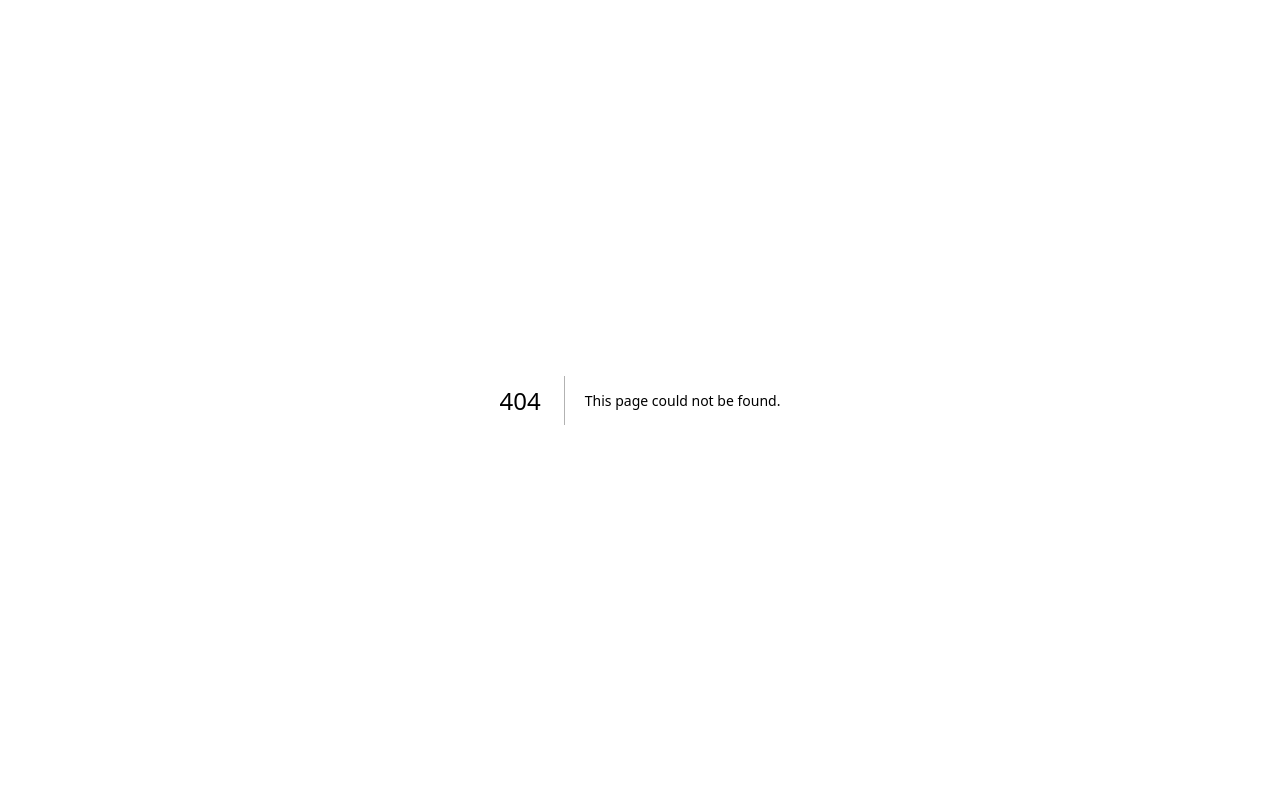
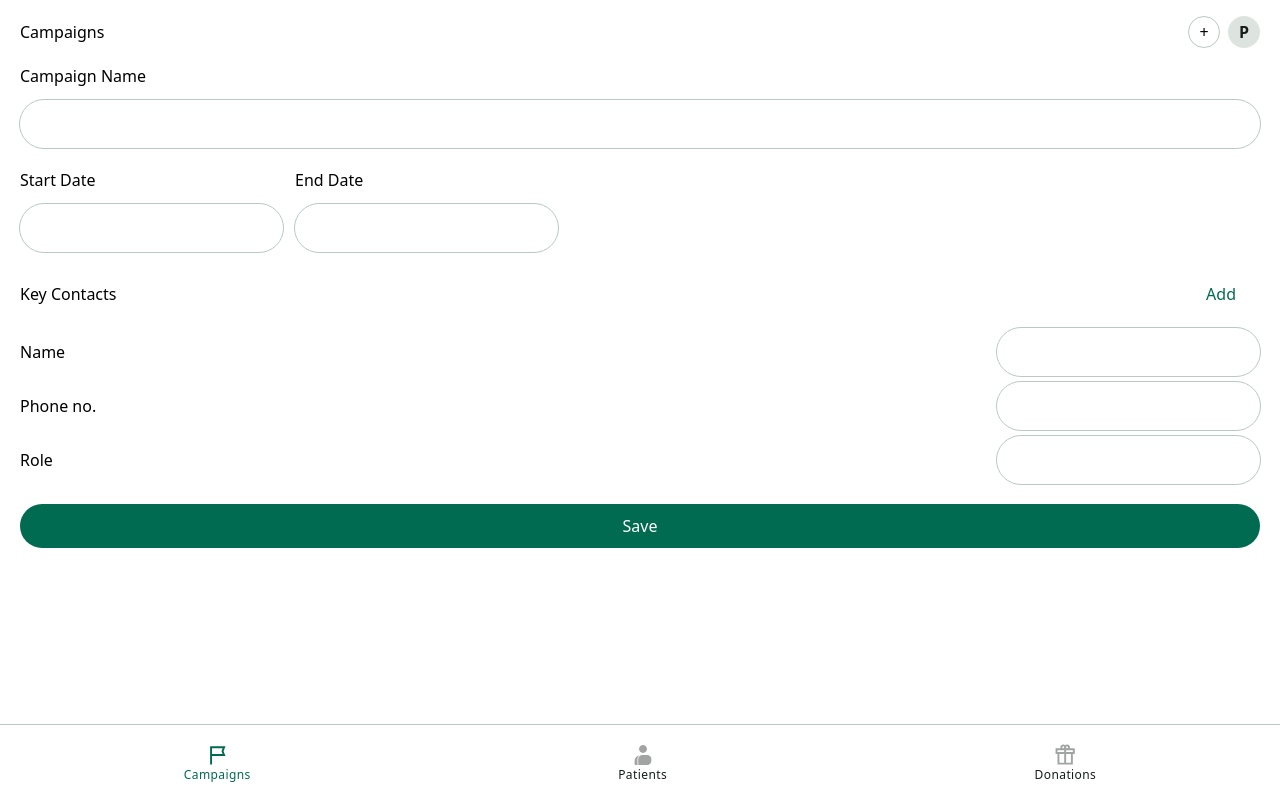
Before and after one commit to niteshsrivats/bmst-thalassemia-prevention, a Next.js app: page /campaigns/create in a window 1280 px wide. Before the commit this address had no page. Built offline with nearby package versions, Linux system fonts and the light colour scheme.

Commit message:
create layout create basic add campaings page minor design tweaks to input component

```diff
--- /dev/null
+++ b/src/app/campaigns/create/page.tsx
@@ -0,0 +1,82 @@
+import { NextPage } from 'next';
+import Link from 'next/link';
+import { Button } from '~/components/base/Button';
+import { Input } from '~/components/base/Input';
+import Typography from '~/components/base/Typography';
+
+const CreateCampaign: NextPage = () => {
+  return (
+    <main>
+      <form action="POST">
+        <div className="space-y-3 pb-5">
+          <Typography type={'label'} size={'medium'}>
+            Campaign Name
+          </Typography>
+          <Input />
+        </div>
+        <div className="space-y-3 pb-5">
+          <div className="flex gap-x-3">
+            <div className="flex flex-col gap-y-3">
+              <Typography type={'label'} size={'medium'}>
+                Start Date
+              </Typography>
+              <Input />
+            </div>
+            <div className="flex flex-col gap-y-3">
+              <Typography type={'label'} size={'medium'}>
+                End Date
+              </Typography>
+              <Input />
+            </div>
+          </div>
+        </div>
+        <div className="space-y-3 pb-5">
+          <div className="flex items-center justify-between">
+            <Typography type={'label'} size={'medium'}>
+              Key Contacts
+            </Typography>
+            {/* TODO needs plus SVG */}
+            <Button className="focus:bg-transparent active:bg-transparent">Add</Button>
+          </div>
+          <div>
+            <div className="flex flex-col gap-y-1.5">
+              <div className="align-center flex justify-between">
+                <div className="flex items-center">
+                  <Typography type={'label'} size={'medium'}>
+                    Name
+                  </Typography>
+                </div>
+                <Input type="text" />
+              </div>
+              <div className="align-center flex justify-between">
+                <div className="flex items-center">
+                  <Typography type={'label'} size={'medium'}>
+                    Phone no.
+                  </Typography>
+                </div>
+                <Input type="number" />
+              </div>
+              <div className="align-center flex justify-between">
+                <div className="flex items-center">
+                  <Typography type={'label'} size={'medium'}>
+                    Role
+                  </Typography>
+                </div>
+                {/* TODO needs to be a select */}
+                <Input />
+              </div>
+            </div>
+          </div>
+        </div>
+        {/* TODO temporary linking, reroute on successful submit to main campaigns page */}
+        <Link passHref href={'/campaigns'}>
+          <Button className="w-full rounded-3xl bg-primary text-white" type="submit">
+            Save
+          </Button>
+        </Link>
+      </form>
+    </main>
+  );
+};
+
+export default CreateCampaign;
--- a/src/app/campaigns/page.tsx
+++ b/src/app/campaigns/page.tsx
@@ -1,63 +1,16 @@
 'use client';
 
 import { NextPage } from 'next';
-import Typography from '~/components/base/Typography';
+import { CampaignCard } from '~/components/CampaignCard';
 import { campaigns } from '~/lib/dummy-data/campaigns';
-import { CampaignCard } from '~/components/CampaignCard';
-import { IconButton } from '~/components/base/IconButton';
-import { useRouter } from 'next/navigation';
-import { ROUTES } from '~/lib/constants/routes';
-import { Button } from '~/components/base/Button';
-import FlagSvg from '~/../public/icons/flag.svg';
-import PatientSvg from '~/../public/icons/patients.svg';
-import DonationsSvg from '~/../public/icons/donations.svg';
 
 const CampaignsPage: NextPage = () => {
-  const router = useRouter();
-
   return (
-    <>
-      <header className={'flex h-16 w-full items-center px-5'}>
-        <Typography type={'title'} size={'large'}>
-          Campaigns
-        </Typography>
-        <div className={'ml-auto flex space-x-2'}>
-          <IconButton onClick={() => router.push(ROUTES.CAMPAIGNS.CREATE)}>+</IconButton>
-          <div
-            className={'flex h-8 w-8 items-center justify-center rounded-full bg-surface-5 font-bold text-on-surface'}
-          >
-            P
-          </div>
-        </div>
-      </header>
-
-      <main className={'space-y-8 px-5 py-4'}>
-        {campaigns.map((c, i) => (
-          <CampaignCard key={i} campaign={c} />
-        ))}
-      </main>
-
-      <footer className={'flex h-[76px] w-full items-center justify-around border-t border-outline-variant'}>
-        <Button
-          className={'body-small flex flex-col items-center space-y-2 rounded-[50%] text-on-surface hover:text-primary'}
-        >
-          <FlagSvg className={'h-6 w-6'} />
-          Campaigns
-        </Button>
-        <Button
-          className={'body-small flex flex-col items-center space-y-2 rounded-[50%] text-on-surface hover:text-primary'}
-        >
-          <PatientSvg className={'h-6 w-6'} />
-          Patients
-        </Button>
-        <Button
-          className={'body-small flex flex-col items-center space-y-2 rounded-[50%] text-on-surface hover:text-primary'}
-        >
-          <DonationsSvg className={'h-6 w-6'} />
-          Donations
-        </Button>
-      </footer>
-    </>
+    <div className={'space-y-8'}>
+      {campaigns.map((c, i) => (
+        <CampaignCard key={i} campaign={c} />
+      ))}
+    </div>
   );
 };
 
--- a/src/app/layout.tsx
+++ b/src/app/layout.tsx
@@ -1,6 +1,8 @@
 import type { Metadata } from 'next';
 import { Providers } from '~/providers/Providers';
 import './globals.css';
+import Footer from '~/components/Footer';
+import Header from '~/components/Header';
 
 export const metadata: Metadata = {
   title: 'BMST Thalassemia prevention',
@@ -15,7 +17,12 @@ export default function RootLayout({
   return (
     <html lang="en">
       <body>
-        <Providers>{children}</Providers>
+        <Header />
+        <div className="h-16 w-full" />
+        <Providers>
+          <main className="px-5">{children}</main>
+        </Providers>
+        <Footer />
       </body>
     </html>
   );
--- /dev/null
+++ b/src/components/Footer.tsx
@@ -0,0 +1,63 @@
+'use client';
+import { Button } from '@mui/base';
+import FlagSvg from '~/../public/icons/flag.svg';
+import PatientSvg from '~/../public/icons/patients.svg';
+import DonationsSvg from '~/../public/icons/donations.svg';
+import { FC } from 'react';
+import Link from 'next/link';
+import clsx from 'clsx';
+import { usePathname } from 'next/navigation';
+
+const Footer: FC = () => {
+  const pathname = usePathname();
+
+  const CampaignPath = new RegExp('/campaigns');
+  const PatientsPath = new RegExp('/patients');
+  const DonationsPath = new RegExp('/donations');
+
+  return (
+    <>
+      <footer
+        className={
+          'absolute bottom-0 flex h-[76px] w-full items-center justify-around border-t border-outline-variant bg-white'
+        }
+      >
+        <Link passHref href={'/campaigns'}>
+          <Button
+            className={clsx(
+              'body-small flex flex-col items-center space-y-2 rounded-[50%] text-on-surface hover:text-primary',
+              CampaignPath.test(pathname) && 'text-primary',
+            )}
+          >
+            <FlagSvg className={'h-6 w-6'} />
+            Campaigns
+          </Button>
+        </Link>
+        <Link passHref href={'/patients'}>
+          <Button
+            className={clsx(
+              'body-small flex flex-col items-center space-y-2 rounded-[50%] text-on-surface hover:text-primary',
+              PatientsPath.test(pathname) && 'text-primary',
+            )}
+          >
+            <PatientSvg className={'h-6 w-6'} />
+            Patients
+          </Button>
+        </Link>
+        <Link passHref href={'/donations'}>
+          <Button
+            className={clsx(
+              'body-small flex flex-col items-center space-y-2 rounded-[50%] text-on-surface hover:text-primary',
+              DonationsPath.test(pathname) && 'text-primary',
+            )}
+          >
+            <DonationsSvg className={'h-6 w-6'} />
+            Donations
+          </Button>
+        </Link>
+      </footer>
+    </>
+  );
+};
+
+export default Footer;
--- /dev/null
+++ b/src/components/Header.tsx
@@ -0,0 +1,24 @@
+import Link from 'next/link';
+import { FC } from 'react';
+import { IconButton } from './base/IconButton';
+import Typography from './base/Typography';
+
+const Header: FC = () => {
+  return (
+    <header className={'absolute top-0 flex h-16 w-full items-center bg-white px-5'}>
+      <Typography type={'title'} size={'large'}>
+        Campaigns
+      </Typography>
+      <div className={'ml-auto flex space-x-2'}>
+        <Link passHref href={`/campaigns/create`}>
+          <IconButton>+</IconButton>
+        </Link>
+        <div className={'flex h-8 w-8 items-center justify-center rounded-full bg-surface-5 font-bold text-on-surface'}>
+          P
+        </div>
+      </div>
+    </header>
+  );
+};
+
+export default Header;
--- a/src/components/base/Input.tsx
+++ b/src/components/base/Input.tsx
@@ -9,7 +9,7 @@ export const Input: FC<InputProps> = (props) => {
         input: {
           ...props.slotProps?.input,
           className: cn(
-            'body-large rounded-[32px] border-none px-4 py-3 text-on-surface focus:bg-surface-5 w-full outline active:outline-none outline-outline-variant',
+            'body-large rounded-[32px] border-none px-4 py-3 text-on-surface w-full outline outline-[0.5px] outline-outline-variant focus:outline-primary',
           ),
         },
       }}
```
Also changed, not shown: src/lib/dummy-data/campaigns.ts (+7 -8 lines), 1 other file (tests, documents, lock files or other folders).
